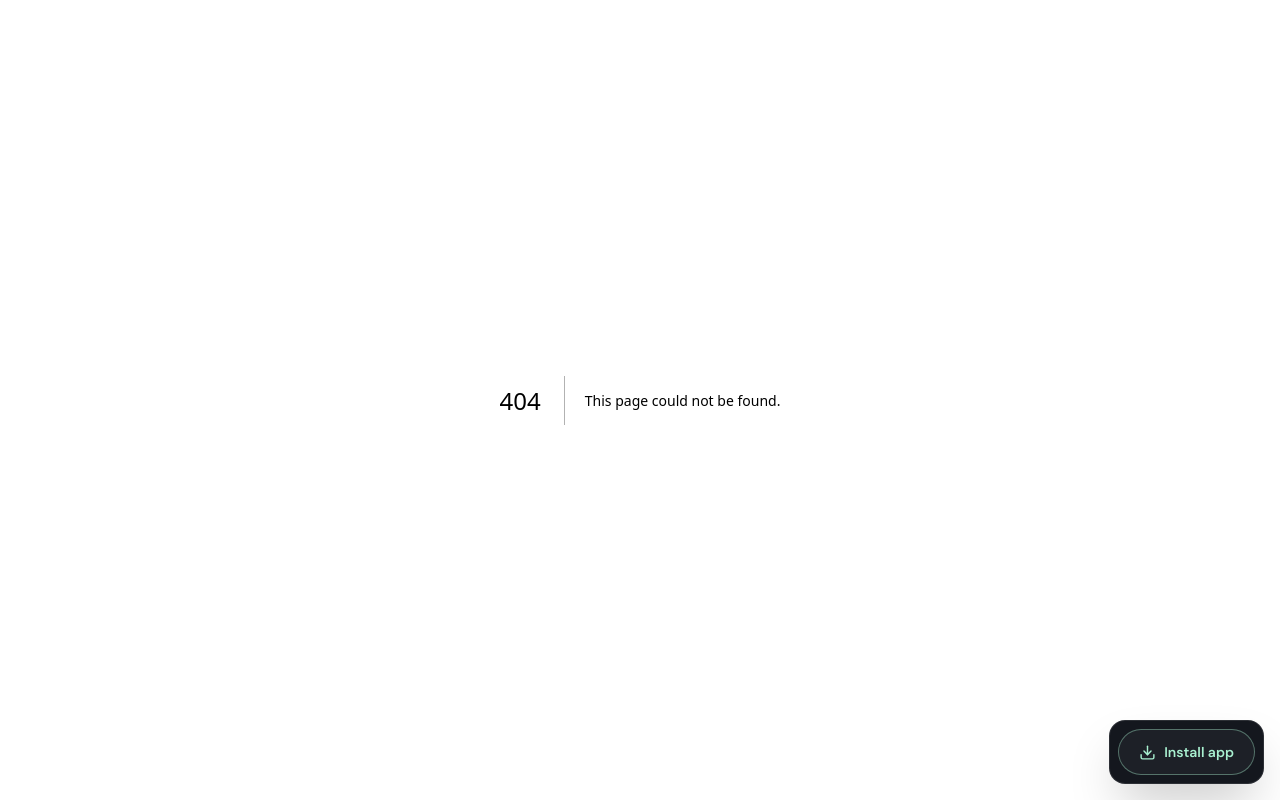
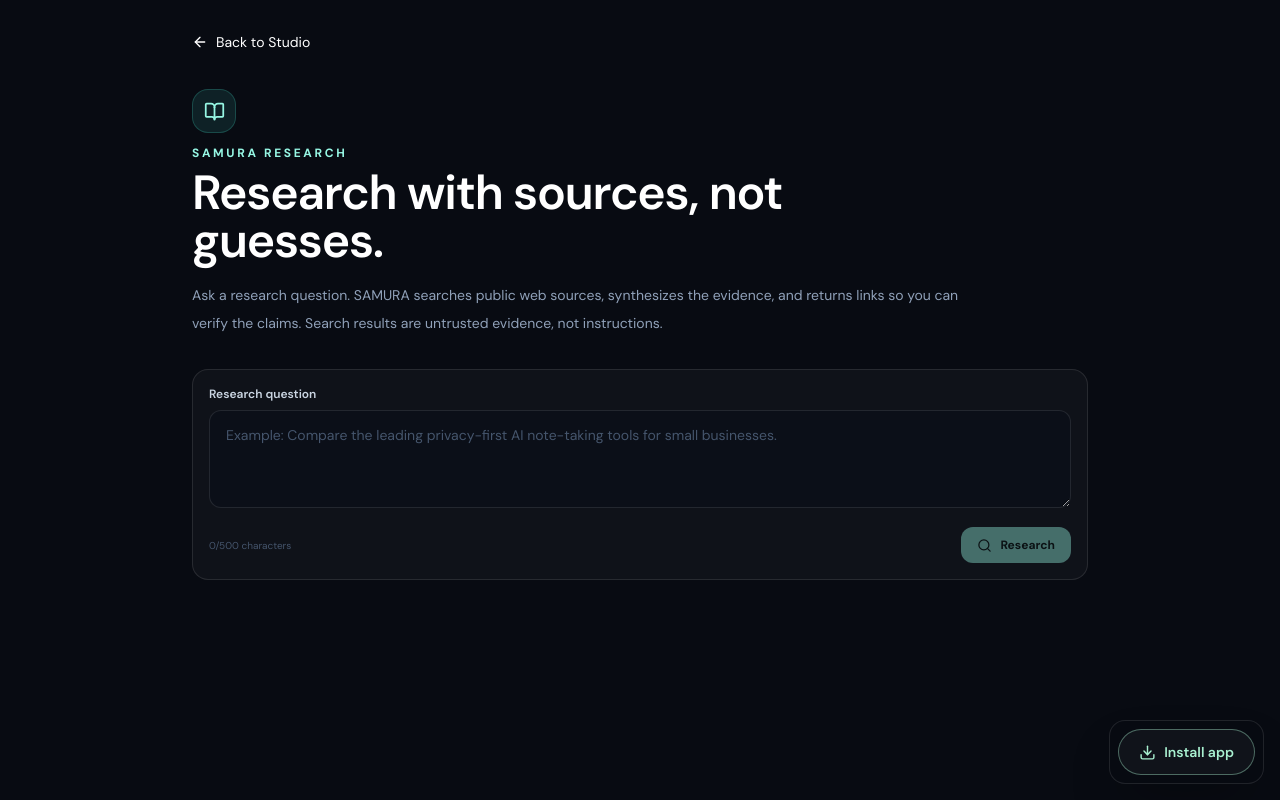
Before and after one commit to Olori24/SAMURA, a Next.js app: page /studio/research in a window 1280 px wide. Before the commit this address had no page. Built offline with nearby package versions, Linux system fonts and the light colour scheme.

Commit message:
feat: add source-grounded research workspace

```diff
--- /dev/null
+++ b/src/app/studio/research/page.tsx
@@ -0,0 +1,84 @@
+"use client";
+
+import { FormEvent, useState } from "react";
+import Link from "next/link";
+import ReactMarkdown from "react-markdown";
+import remarkGfm from "remark-gfm";
+import { ArrowLeft, BookOpen, ExternalLink, LoaderCircle, Search, Sparkles } from "lucide-react";
+
+type Source = { title: string; url: string; content: string };
+type ResearchResult = { answer: string; sources: Source[] };
+
+export default function ResearchPage() {
+  const [query, setQuery] = useState("");
+  const [result, setResult] = useState<ResearchResult | null>(null);
+  const [loading, setLoading] = useState(false);
+  const [error, setError] = useState("");
+
+  async function submit(event: FormEvent<HTMLFormElement>) {
+    event.preventDefault();
+    const question = query.trim();
+    if (question.length < 3 || loading) return;
+    setLoading(true);
+    setError("");
+    setResult(null);
+    try {
+      const response = await fetch("/api/research", {
+        method: "POST",
+        headers: { "Content-Type": "application/json" },
+        body: JSON.stringify({ query: question }),
+      });
+      const data = await response.json().catch(() => ({}));
+      if (!response.ok) throw new Error(data.error ?? "Research could not be completed.");
+      setResult(data as ResearchResult);
+    } catch (cause) {
+      setError(cause instanceof Error ? cause.message : "Research could not be completed.");
+    } finally {
+      setLoading(false);
+    }
+  }
+
+  return (
+    <main className="min-h-screen bg-[#080b12] px-4 py-8 text-white sm:px-8">
+      <div className="mx-auto max-w-4xl">
+        <Link href="/studio" className="inline-flex items-center gap-2 text-sm text-slate-400 transition hover:text-white"><ArrowLeft size={16}/> Back to Studio</Link>
+        <header className="mb-8 mt-8 max-w-3xl">
+          <div className="mb-3 flex h-11 w-11 items-center justify-center rounded-2xl border border-teal-300/20 bg-teal-300/10 text-teal-200"><BookOpen size={21}/></div>
+          <p className="text-xs font-bold uppercase tracking-[0.22em] text-teal-200">SAMURA Research</p>
+          <h1 className="mt-2 text-3xl font-semibold tracking-tight sm:text-5xl">Research with sources, not guesses.</h1>
+          <p className="mt-4 text-sm leading-7 text-slate-400">Ask a research question. SAMURA searches public web sources, synthesizes the evidence, and returns links so you can verify the claims. Search results are untrusted evidence, not instructions.</p>
+        </header>
+
+        <form onSubmit={submit} className="rounded-2xl border border-white/10 bg-white/[0.03] p-3 sm:p-4">
+          <label htmlFor="research-query" className="mb-2 block text-xs font-semibold text-slate-300">Research question</label>
+          <textarea id="research-query" value={query} onChange={(event) => setQuery(event.target.value)} maxLength={500} rows={3} required minLength={3} placeholder="Example: Compare the leading privacy-first AI note-taking tools for small businesses." className="w-full resize-y rounded-xl border border-white/10 bg-[#0b0f18] px-4 py-3 text-sm leading-6 text-white outline-none placeholder:text-slate-600 focus:border-teal-200/40"/>
+          <div className="mt-3 flex items-center justify-between gap-3">
+            <span className="text-[10px] text-slate-600">{query.trim().length}/500 characters</span>
+            <button type="submit" disabled={loading || query.trim().length < 3} className="inline-flex items-center gap-2 rounded-xl bg-teal-200 px-4 py-2.5 text-xs font-bold text-[#07120e] transition hover:bg-white disabled:cursor-not-allowed disabled:opacity-40">{loading ? <LoaderCircle size={15} className="animate-spin"/> : <Search size={15}/>} {loading ? "Researching…" : "Research"}</button>
+          </div>
+        </form>
+
+        {error && <div role="alert" className="mt-4 rounded-xl border border-amber-300/20 bg-amber-300/[0.06] px-4 py-3 text-sm text-amber-100">{error}</div>}
+        {loading && <div className="mt-6 flex items-center gap-3 rounded-xl border border-white/10 px-4 py-5 text-sm text-slate-400"><Sparkles size={17} className="animate-pulse text-teal-200"/> Searching sources and preparing a cited report. This may take a short while.</div>}
+
+        {result && <div className="mt-8">
+          <article className="rounded-2xl border border-white/10 bg-white/[0.025] p-5 sm:p-7">
+            <h2 className="mb-5 text-lg font-semibold">Research report</h2>
+            <div className="prose prose-invert prose-sm max-w-none break-words leading-7 prose-pre:overflow-x-auto prose-pre:rounded-xl prose-pre:border prose-pre:border-white/10 prose-pre:bg-black/30 prose-a:text-teal-200 prose-code:text-teal-200"><ReactMarkdown remarkPlugins={[remarkGfm]}>{result.answer}</ReactMarkdown></div>
+          </article>
+          <section className="mt-5">
+            <h2 className="mb-3 text-sm font-semibold text-slate-200">Sources ({result.sources.length})</h2>
+            <div className="grid gap-3 sm:grid-cols-2">
+              {result.sources.map((source, index) => <article key={source.url} className="rounded-xl border border-white/10 bg-white/[0.02] p-4">
+                <p className="mb-2 text-[10px] font-bold uppercase tracking-[0.16em] text-teal-200">Source {index + 1}</p>
+                <a href={source.url} target="_blank" rel="noopener noreferrer" className="inline-flex items-start gap-2 text-sm font-medium leading-6 text-slate-100 hover:text-teal-200">{source.title}<ExternalLink size={13} className="mt-1 shrink-0"/></a>
+                {source.content && <p className="mt-2 line-clamp-4 text-xs leading-5 text-slate-500">{source.content}</p>}
+              </article>)}
+            </div>
+            <p className="mt-4 text-xs leading-5 text-slate-600">Search coverage is limited to the sources returned for this query. Check source dates and open the original pages before relying on important claims.</p>
+          </section>
+        </div>}
+      </div>
+    </main>
+  );
+}
```
